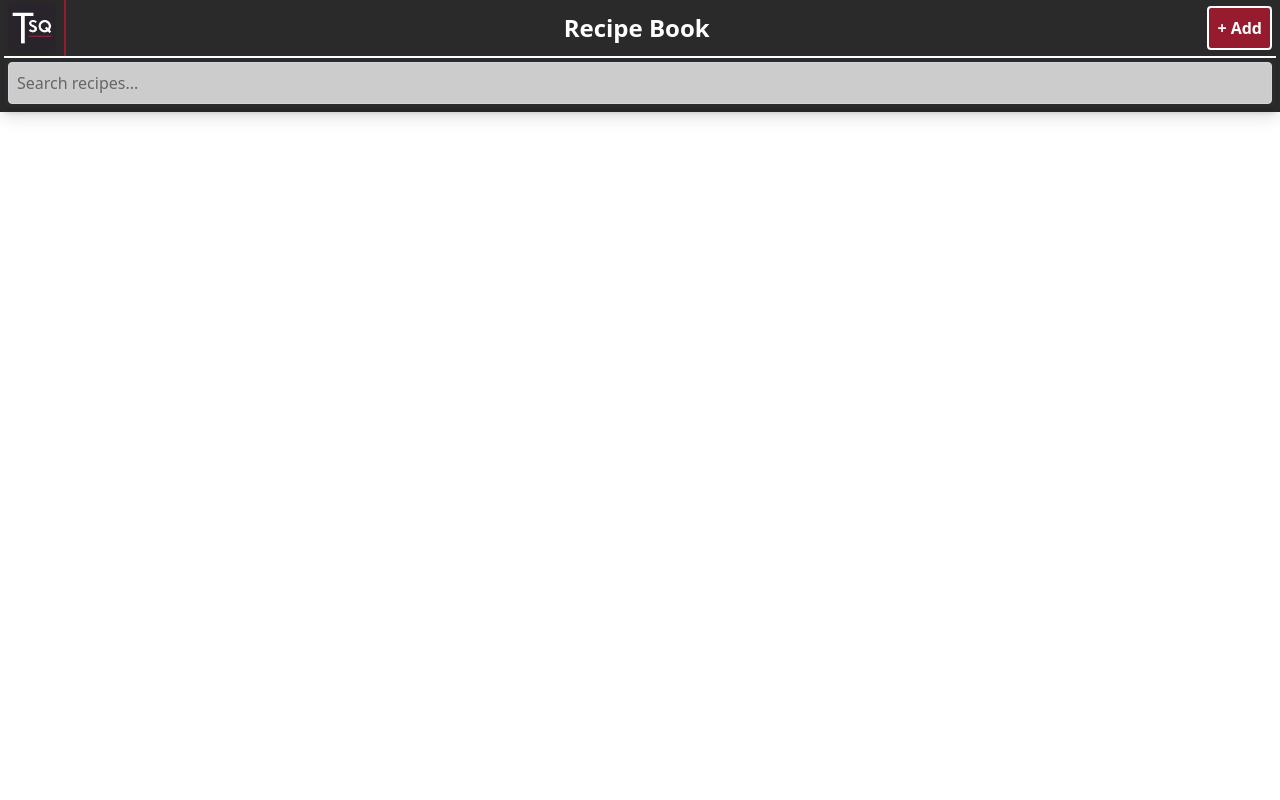
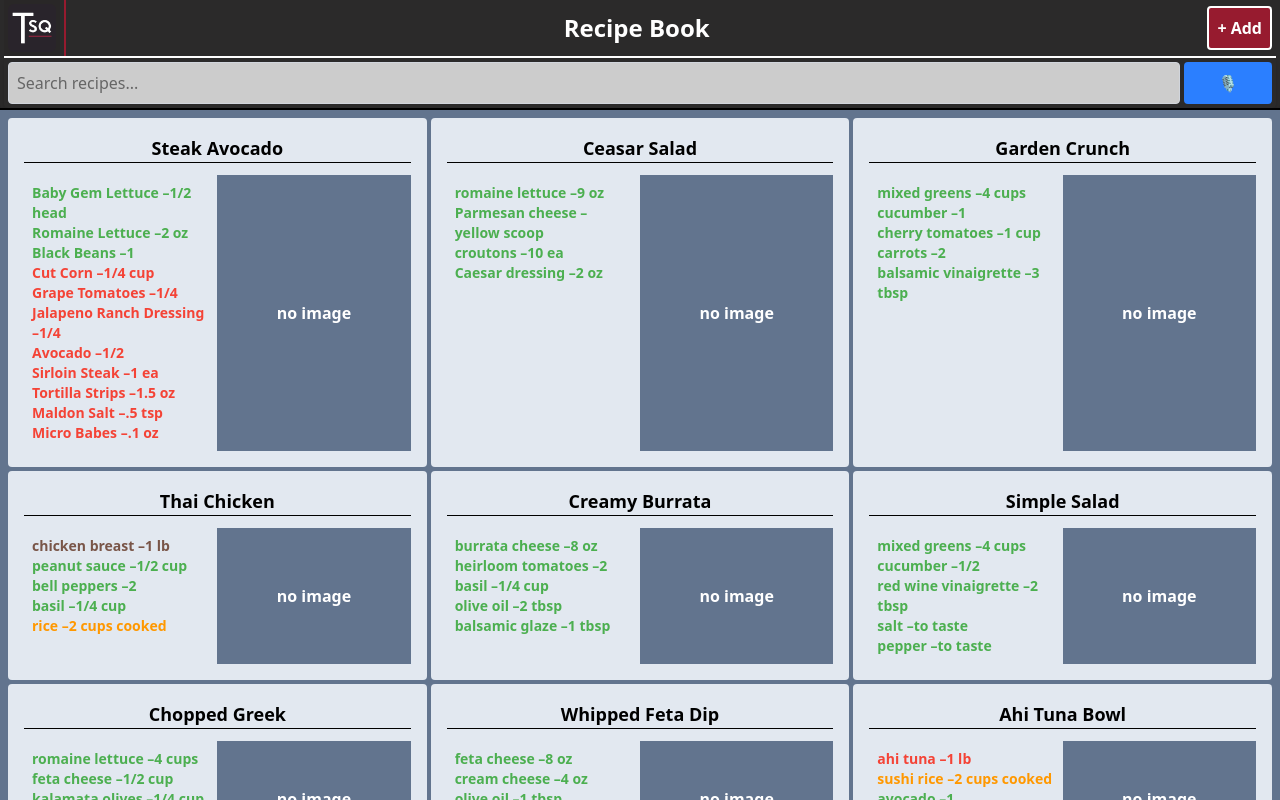
Before and after one commit to plachenko/TSRecipe, a SvelteKit app: page / in a window 1280 px wide. Built offline with nearby package versions, Linux system fonts and the light colour scheme.

Commit message:
adding voice recognition and updating grid layout

```diff
--- a/src/app.css
+++ b/src/app.css
@@ -1,4 +1,8 @@
 @import 'tailwindcss';
+
+html,body{
+	height:100%;
+}
 
 @layer base {
 	button {
--- /dev/null
+++ b/src/lib/components/SpeechRecognition.svelte
@@ -0,0 +1,72 @@
+<script lang="ts">
+    import { onMount, onDestroy } from "svelte";
+
+    let { handleSpeech, setListen } = $props();
+
+    let recognition;
+    let isListening = $state(false);
+    let transcript = "";
+
+    onMount(() => {
+        if (
+            !("webkitSpeechRecognition" in window) &&
+            !("SpeechRecognition" in window)
+        ) {
+            alert("Your browser does not support Speech Recognition API");
+            return;
+        }
+
+        const SpeechRecognition =
+            window.SpeechRecognition || window.webkitSpeechRecognition;
+        recognition = new SpeechRecognition();
+        recognition.continuous = false;
+        recognition.interimResults = false;
+        recognition.lang = "en-US";
+
+        recognition.onresult = (event) => {
+            transcript =
+                event.results[event.results.length - 1][0].transcript.trim();
+        };
+
+        recognition.onstart = () => {};
+
+        recognition.onend = () => {
+            handleSpeech(transcript);
+            isListening = false;
+        };
+    });
+
+    onDestroy(() => {
+        if (recognition) {
+            recognition.stop();
+            recognition = null;
+        }
+    });
+
+    export function toggleListening() {
+        if (isListening) {
+            recognition.stop();
+        } else {
+            recognition.start();
+        }
+        isListening = !isListening;
+    }
+</script>
+
+<button
+    class="bg-blue-500 text-white w-[95px] py-2 rounded relative"
+    onclick={toggleListening}>
+    {#if isListening}
+        <div class="rounded-full absolute top-1 right-1 bg-red-600 size-[8px]">
+        </div>
+        <div
+            class="rounded-full absolute top-1 right-1 bg-red-400 size-[8px] animate-ping">
+        </div>
+        🔇
+    {:else}
+        🎙️
+    {/if}
+</button>
+
+<style>
+</style>
--- a/src/routes/+page.svelte
+++ b/src/routes/+page.svelte
@@ -3,6 +3,7 @@
 	import { page } from '$app/stores';
 	import type { PageData } from './$types';
 	import Logo from '$lib/assets/logo.jpg';
+    import SpeechRecognition from "$lib/components/SpeechRecognition.svelte";
 
 	// export let data: PageData;
 
@@ -325,6 +326,11 @@
 			textColor: '#FFFFFF' // White text
 		}
 	]);
+	let speechComp = $state(null);
+
+	function handleSpeech(transcript) {
+		searchRecipe = transcript.toLowerCase();
+	}
 
 	$effect(() => {
 		shownRecipes = recipes.filter((recipe) => {
@@ -341,9 +347,9 @@
 	});
 </script>
 
-<div class="flex flex-col bg-[rgba(41,40,40,0.99)]">
+<div class="flex flex-col bg-[rgba(41,40,40,0.99)] h-full">
 	<div class="flex w-full flex-row items-center justify-center rounded text-white shadow-lg">
-		<div class="flex w-full flex-col px-1 pb-1">
+		<div class="flex w-full flex-col px-1">
 			<div class=" align-center flex w-full flex-1 items-center">
 				<div class="border-r-2 border-[#971B2F] pr-1">
 					<button
@@ -362,15 +368,15 @@
 				</h1>
 				<button
 					class="mr-1 rounded border-2 border-white bg-[#971B2F] p-2 text-white"
-					onclick={() => navigate('/recipes/new')}>+ Add</button
+					onclick={() => {}}>+ Add</button
 				>
 			</div>
 			<div>
 				{#if currentRecipe}
-					<div class="flex gap-2 border-t-2 border-white pt-1">
+					<div class="flex gap-2 border-t-2 border-white py-1">
 						<button
 							class="flex-1 cursor-pointer rounded bg-red-500 p-2 text-white hover:bg-red-600"
-							onclick={() => (currentRecipe = null)}>Back to Recipes</button
+							onclick={() => {currentRecipe = null; searchRecipe = '';}}>Back to Recipes</button
 						>
 						<button
 							class="flex-1 cursor-pointer rounded bg-green-500 p-2 text-white hover:bg-green-600"
@@ -382,7 +388,7 @@
 						<div
 							class="bg-grey-100 flex w-full flex-row items-center justify-between gap-2 rounded p-1 shadow-md"
 						>
-							<div class="relative flex-1">
+							<div class="relative flex-1 flex gap-1">
 								<input
 									bind:value={searchRecipe}
 									type="text"
@@ -400,6 +406,7 @@
 										</div></button
 									>
 								{/if}
+        <SpeechRecognition bind:this={speechComp} {handleSpeech} />
 							</div>
 
 							<!-- <button class="rounded-md p-2 text-white">Search</button> -->
@@ -409,11 +416,27 @@
 			</div>
 		</div>
 	</div>
-	<div class="flex h-full w-full flex-1 bg-red-300">
-		<div class="h-full w-full flex-1 bg-slate-400"></div>
 <!--
+	<div class="px-2">
+		<div class="flex w-full flex-row items-center justify-between bg-[#971B2F] mb-2 px-2 py-1 text-white">
+			<div class="flex items-center gap-2">
+				<span class="text-lg font-semibold">Stations:</span>
+				{#each stations as station}
+					<button
+						class="flex h-8 w-8 items-center justify-center rounded-full"
+						style={`background-color: ${station.color}; color: ${station.textColor};`}
+					>
+						{station.name.charAt(0).toUpperCase()}
+					</button>
+				{/each}
+			</div>
+		</div>
+	</div>
+-->
+	<div class="pt-1 h-full overflow-y-auto relative w-full bg-slate-500">
 		{#if currentRecipe}
-			<div class="mb-4 flex w-full flex-col rounded p-4 shadow-md">
+		<div class="p-2">
+		<div class="mb-4 flex w-full flex-col rounded p-4 shadow-md bg-slate-300">
 			<h3>Created: {currentRecipe.created}</h3>
 			<div class="mb-4">
 				<strong>Ingredients:</strong>
@@ -432,20 +455,25 @@
 				</ol>
 			</div>
 		</div>
+		</div>
+
 		{:else}
-			<div class="mb-4 flex w-full flex-row flex-wrap items-center gap-2 rounded p-1 shadow-md">
 			{#if shownRecipes.length == 0}
-					<div class="place-center flex h-full w-full items-center text-white">No Recipes</div>
-				{/if}
+				<div class="place-center justify-center flex h-full w-full items-center text-white">
+					<div class="bg-slate-400/40 rounded-md p-2 user-select-none">No Recipes</div>
+				</div>
+			{:else}
+				<div class="grid grid-cols-1 sm:grid-cols-2 md:grid-cols-3 gap-1 px-2 border-t-2 p-2 absolute top-0 w-full">
 					{#each shownRecipes as recipe}
 						<button
-						class="h-[200px] w-[32%] cursor-pointer overflow-hidden rounded bg-slate-200 p-4 hover:bg-slate-400"
+							class="cursor-pointer rounded bg-slate-200 p-4 hover:bg-slate-400 text-left flex items-start flex-col"
 							onclick={() => {
 								currentRecipe = recipe;
 							}}
 						>
-						<div class="mb-3 border-b text-lg font-semibold">{recipe.title}</div>
-						<div class="flex flex-row">
+							<div class="mb-3 border-b text-lg font-semibold w-full text-center text-black">{recipe.title}</div>
+							<div class="flex w-full h-full">
+<div class="flex flex-row w-full flex-1">
 								<div class="justify-left flex flex-1 flex-col items-start p-2">
 									{#each recipe.ingredients as ingredient}
 										<div style={`color: ${stations[ingredient.station].color};`} class={`text-sm`}>
@@ -454,12 +482,14 @@
 									{/each}
 								</div>
 
-							<div class="flex-1 bg-slate-500">test</div>
 							</div>
+							<div class="flex-1 bg-slate-500 flex items-center justify-center h-full">no image</div>
+							</div>
+
 						</button>
 					{/each}
 				</div>
 			{/if}
-        -->
+		{/if}
 	</div>
 </div>
```
Lines whose indentation alone changed are shown as unchanged.
